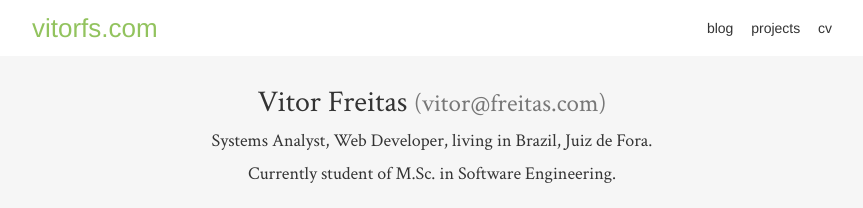
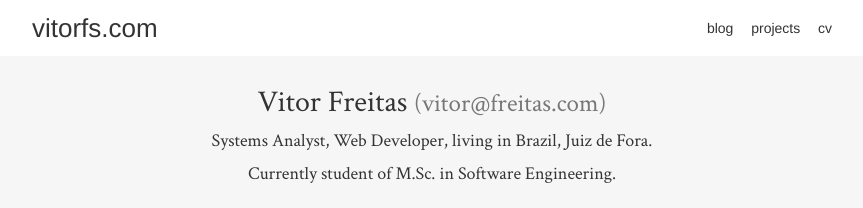
Before and after one commit to vitorfs/vitorfs.github.io, a Jekyll site: the page built from index.html, in a window 1280 px wide. Shown: the top 208 px of the page, without its empty margins (208-1071 px from the left). Built offline with Jekyll 4.4.1, drawn with Linux system fonts in a browser that asks for light colours; nearby versions of some CDN libraries; Markdown is read by kramdown in place of the engine named in the settings.

Commit message:
changing site base color

```diff
--- a/css/site.css
+++ b/css/site.css
@@ -25,7 +25,7 @@
 }
 
 a {
-  color: #92c35e;
+  color: #4288F3;
 }
 
 p {
@@ -158,7 +158,7 @@
 
 header h1 a {
   text-decoration: none;
-  color: #92c35e;
+  color: #333;
 }
 
 header ul {
@@ -178,7 +178,7 @@
 }
 
 header ul li a:hover {
-  color: #92c35e;
+  color: #4288F3;
 }
 
 main {
```
